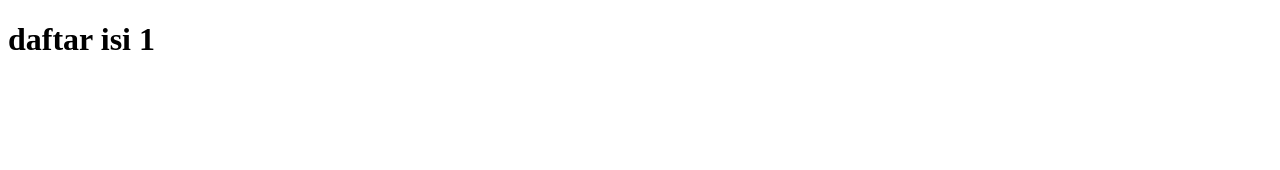
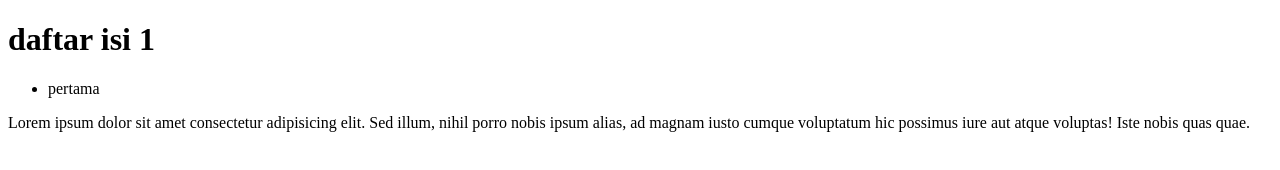
Before and after one commit to irfanshalahudin123/irfan-repo-1, a plain HTML site: page index.html in a window 1280 px wide. Drawn offline with Linux system fonts and the light colour scheme.

Commit message:
merubah file index.html

```diff
--- a/index.html
+++ b/index.html
@@ -8,5 +8,9 @@
 </head>
 <body>
     <h1>daftar isi 1</h1>
+    <ul>
+        <li>pertama</li>
+    </ul>
+    <p>Lorem ipsum dolor sit amet consectetur adipisicing elit. Sed illum, nihil porro nobis ipsum alias, ad magnam iusto cumque voluptatum hic possimus iure aut atque voluptas! Iste nobis quas quae.</p>
 </body>
 </html>
```
